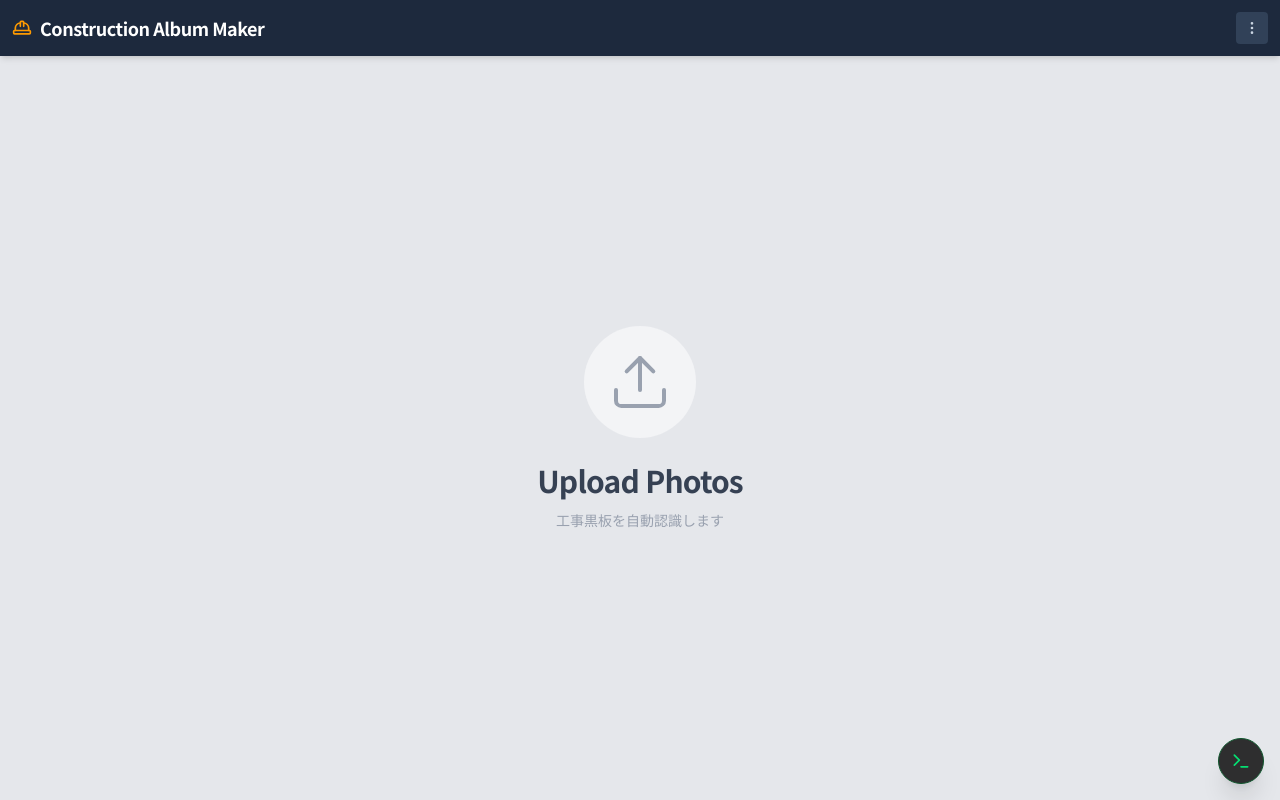
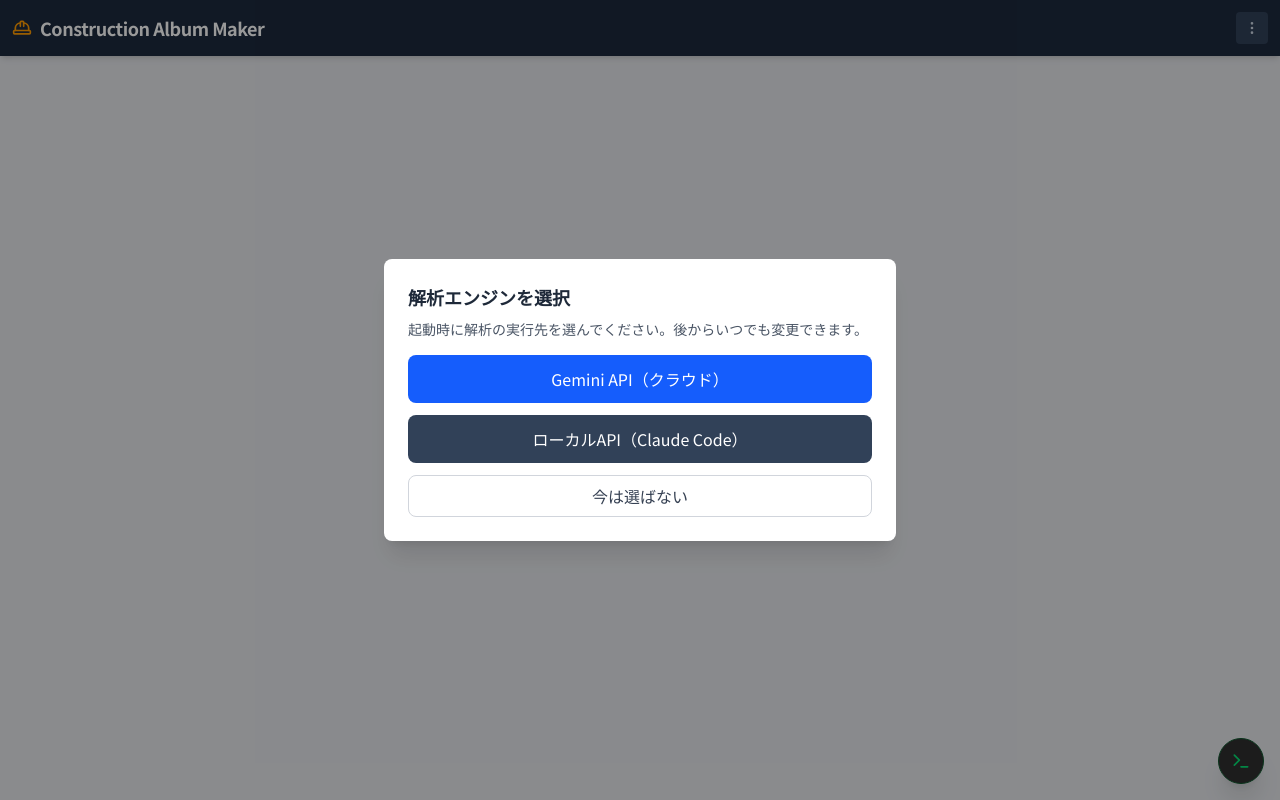
Before and after one commit to YuujiKamura/GASPhotoAIManager, a React (Vite) app: page / in a window 1280 px wide. Built offline with nearby package versions, Linux system fonts and the light colour scheme.

Commit message:
Raise backend selection modal above preview

```diff
--- a/App.tsx
+++ b/App.tsx
@@ -222,7 +222,7 @@
   return (
     <>
       {backend === null && (
-        <div className="fixed inset-0 z-50 flex items-center justify-center bg-black/40 p-4">
+        <div className="fixed inset-0 z-[300] flex items-center justify-center bg-black/40 p-4">
           <div className="bg-white rounded-lg shadow-xl p-6 max-w-lg w-full">
             <h1 className="text-lg font-bold text-gray-800 mb-2">解析エンジンを選択</h1>
             <p className="text-sm text-gray-600 mb-4">
```
